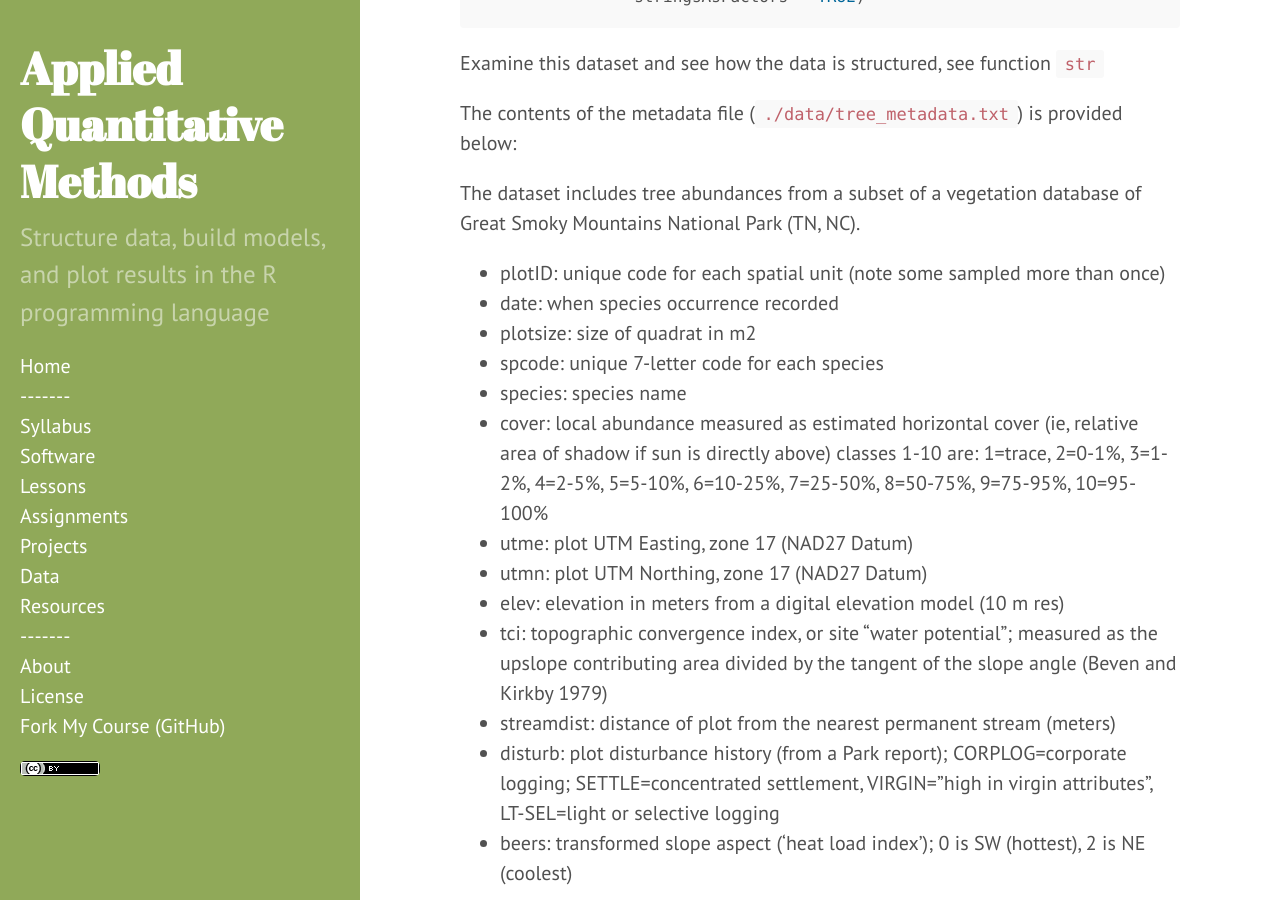
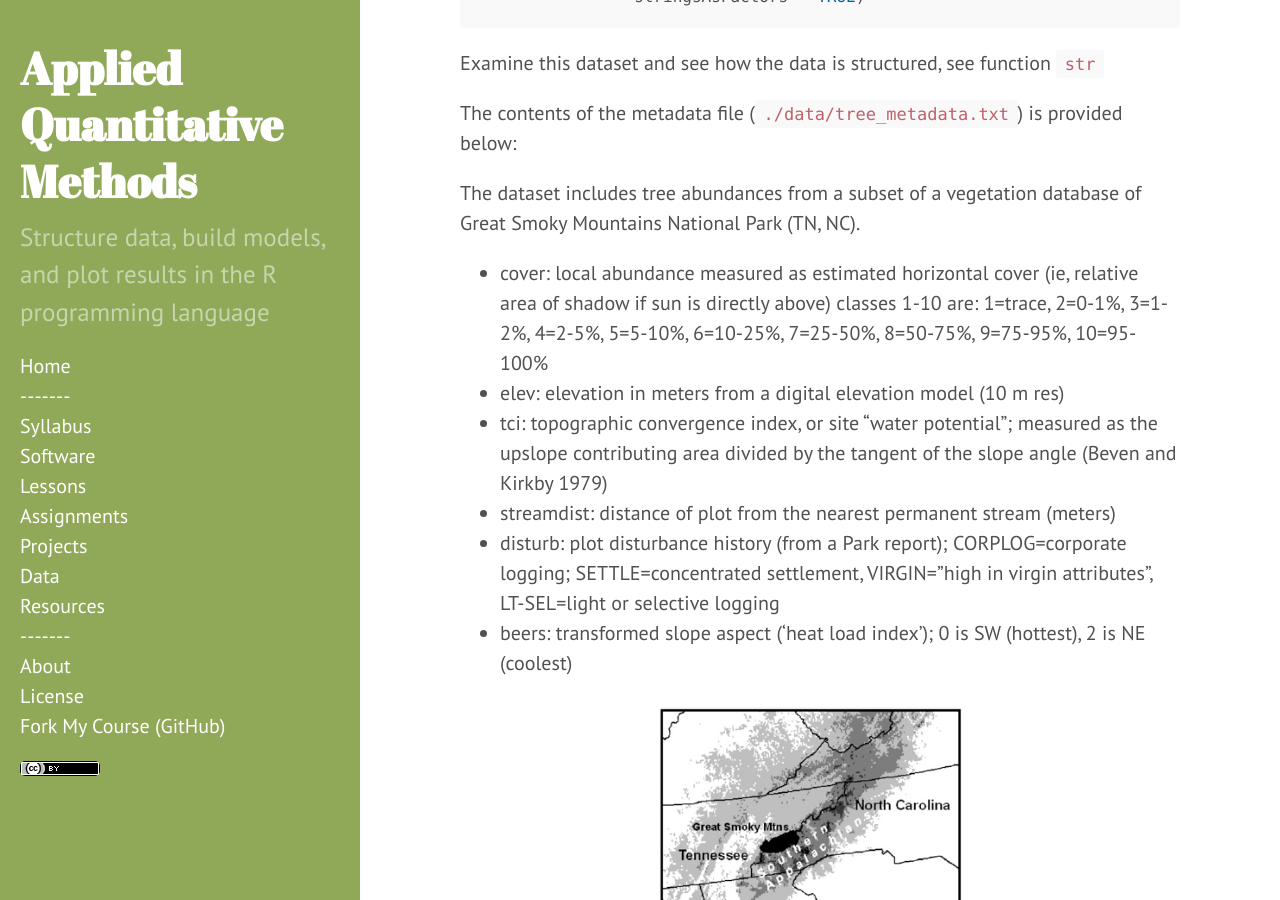
Before and after one commit to dmcglinn/quant_methods, a Jekyll site: the page built from assignments/univariate_models.md, in a window 1280 px wide and 900 px high, scrolled down 461 px. Built offline with Jekyll 4.4.1, drawn with Linux system fonts in a browser that asks for light colours.

Commit message:
fix metadata on univariate assignment

```diff
--- a/assignments/univariate_models.md
+++ b/assignments/univariate_models.md
@@ -27,14 +27,7 @@ is provided below:
 The dataset includes tree abundances from a subset of a vegetation database of
 Great Smoky Mountains National Park (TN, NC).
 
-* plotID: unique code for each spatial unit (note some sampled more than once)
-* date: when species occurrence recorded
-* plotsize: size of quadrat in m2
-* spcode: unique 7-letter code for each species
-* species: species name
 * cover: local abundance measured as estimated horizontal cover (ie, relative area of shadow if sun is directly above) classes 1-10 are: 1=trace, 2=0-1%, 3=1-2%, 4=2-5%, 5=5-10%, 6=10-25%, 7=25-50%, 8=50-75%, 9=75-95%, 10=95-100%
-* utme: plot UTM Easting, zone 17 (NAD27 Datum)
-* utmn: plot UTM Northing, zone 17 (NAD27 Datum)
 * elev: elevation in meters from a digital elevation model (10 m res)
 * tci: topographic convergence index, or site "water potential"; measured as the upslope contributing area divided by the tangent of the slope angle (Beven and Kirkby 1979)
 * streamdist: distance of plot from the nearest permanent stream (meters)
```
